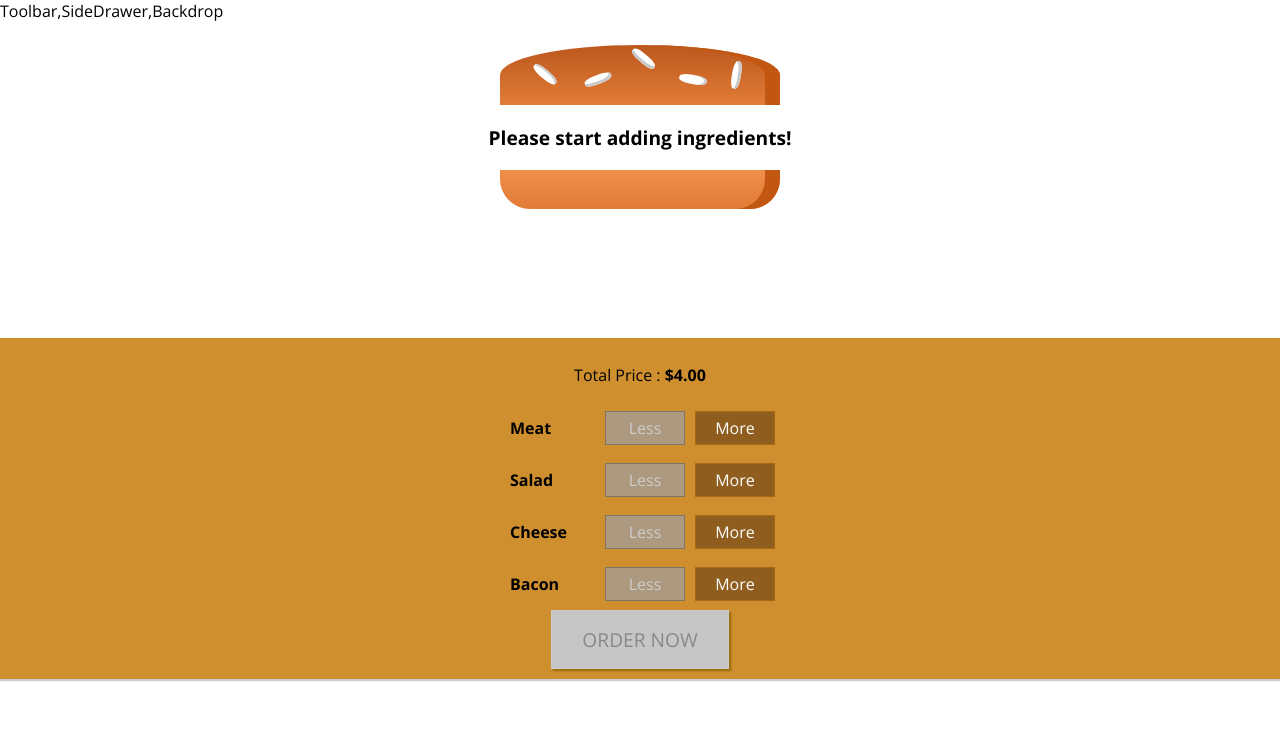
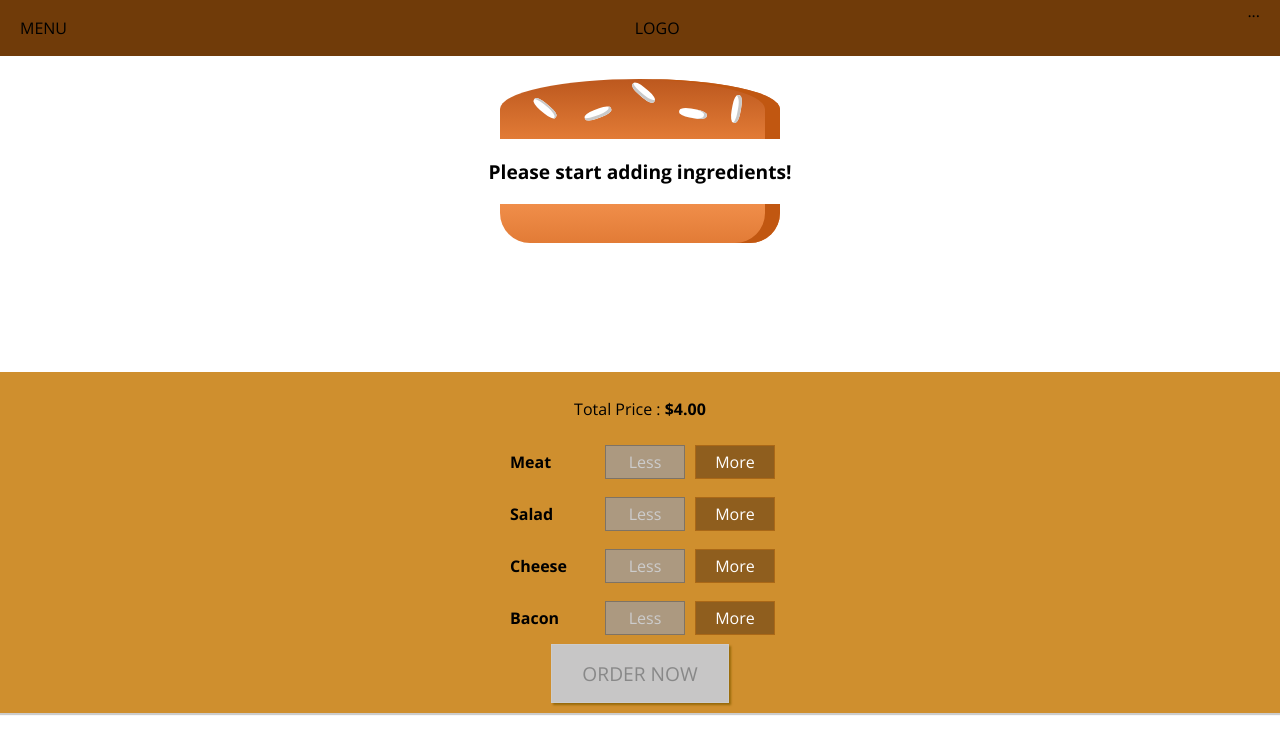
Before and after one commit to adi1506/Burger-Stack, a React (Create React App) app: page / in a window 1280 px wide. Shown: the top 754 px of the page. Built offline with nearby package versions, Linux system fonts and the light colour scheme.

Commit message:
added navbar

```diff
--- a/src/components/Layout/Layout.js
+++ b/src/components/Layout/Layout.js
@@ -1,10 +1,11 @@
 import React from 'react';
 import Auxillary from '../../hoc/Auxillary';
 import classes from './Layout.module.css';
+import Toolbar from '../Toolbar/Toolbar'
 
 const Layout = (props) => (
    <Auxillary>
-      <div>Toolbar,SideDrawer,Backdrop</div>
+      <Toolbar/>
       <main className={classes.Content}>{props.children}</main>
    </Auxillary>
 );
--- a/src/components/Layout/Layout.module.css
+++ b/src/components/Layout/Layout.module.css
@@ -1,3 +1,3 @@
 .Content{
-    margin-top: 16px;
+    margin-top: 72px;
 }
--- /dev/null
+++ b/src/components/Toolbar/Toolbar.js
@@ -0,0 +1,14 @@
+import React from 'react';
+import classes from './Toolbar.module.css'
+
+const Toolbar = (props) => (
+    <header className={classes.Toolbar}>
+        <div>MENU</div>
+        <div>LOGO</div>
+        <nav>
+            ...
+        </nav>
+    </header>
+)
+
+export default Toolbar;
--- /dev/null
+++ b/src/components/Toolbar/Toolbar.module.css
@@ -0,0 +1,19 @@
+.Toolbar{
+    height : 56px;
+    width:100%;
+    position:fixed;
+    top:0;
+    left:0;
+    background-color: #703B09;
+    display: flex;
+    justify-content: space-between;
+    align-items: center;
+    padding:0 20px;
+    box-sizing: border-box;
+    z-index: 90;
+
+}
+
+.Toolbar nav{
+    height: 100%;
+}
```
